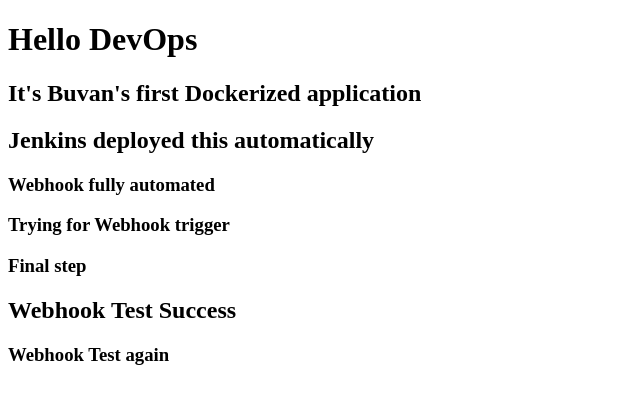
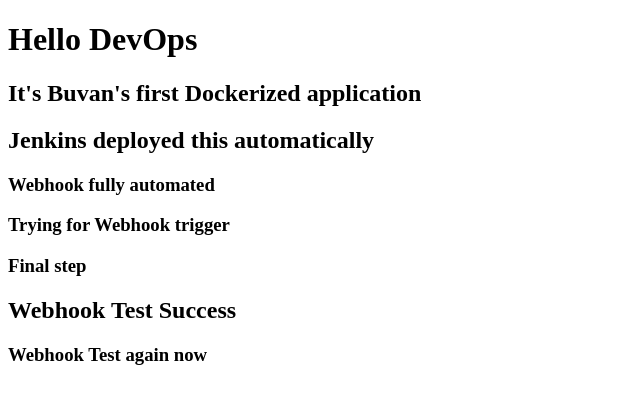
Before and after one commit to rguruprasad111-stack/devops-practice, a plain HTML site: page index.html in a window 1280 px wide. Shown: the full height of the page, 0-640 px from the left. Drawn offline with Linux system fonts and the light colour scheme.

Commit message:
webhook test

```diff
--- a/index.html
+++ b/index.html
@@ -11,7 +11,7 @@
     <h3>Trying for Webhook trigger</h3>
     <h3>Final step</h3>
     <h2>Webhook Test Success</h2>
-    <h3>Webhook Test again</h3>
+    <h3>Webhook Test again now</h3>
 
 </body>
 </html>
```
